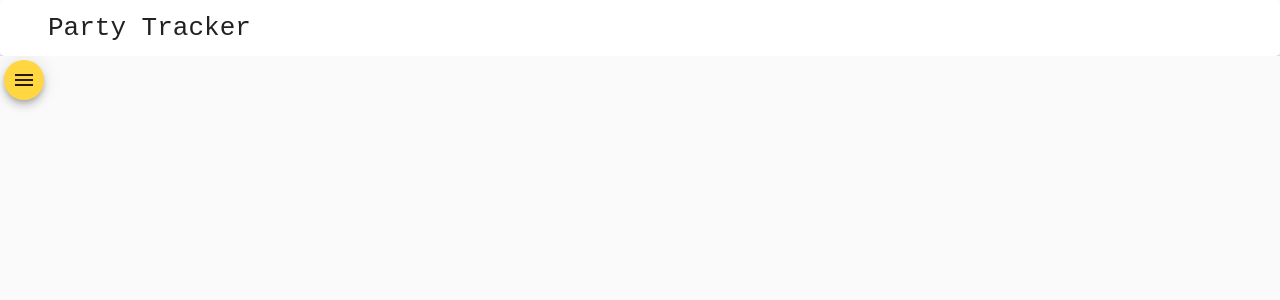
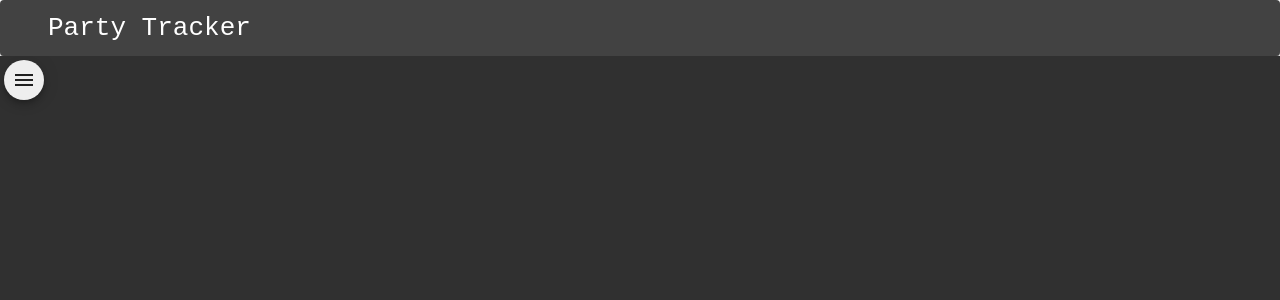
Before and after one commit to BlakeRhodes/partytracker, an Angular app: page / in a window 1280 px wide. Shown: the top 300 px of the page. Built offline with nearby package versions, Linux system fonts and the light colour scheme.

Commit message:
change style

```diff
--- a/src/styles.scss
+++ b/src/styles.scss
@@ -1,4 +1,4 @@
-@import '~@angular/material/theming';
+@import 'theme';
 
 html, body { height: 100%; }
 body { margin: 0; font-family: Monospaced, "Roboto", sans-serif; }
--- /dev/null
+++ b/src/theme.scss
@@ -0,0 +1,31 @@
+@import '~@angular/material/theming';
+// Plus imports for other components in your app.
+
+// Include the common styles for Angular Material. We include this here so that you only
+// have to load a single css file for Angular Material in your app.
+// Be sure that you only ever include this mixin once!
+@include mat-core();
+
+// Define the palettes for your theme using the Material Design palettes available in palette.scss
+// (imported above). For each palette, you can optionally specify a default, lighter, and darker
+// hue. Available color palettes: https://material.io/design/color/
+$grey-app-primary: mat-palette($mat-blue-gray);
+$grey-app-accent:  mat-palette($mat-gray, A200, A100, A400);
+
+// The warn palette is optional (defaults to red).
+$grey-app-warn:    mat-palette($mat-red);
+
+// Create the theme object. A theme consists of configurations for individual
+// theming systems such as `color` or `typography`.
+$grey-app-theme: mat-dark-theme((
+  color: (
+    primary: $grey-app-primary,
+    accent: $grey-app-accent,
+    warn: $grey-app-warn,
+  )
+));
+
+// Include theme styles for core and each component used in your app.
+// Alternatively, you can import and @include the theme mixins for each component
+// that you are using.
+@include angular-material-theme($grey-app-theme);
```
